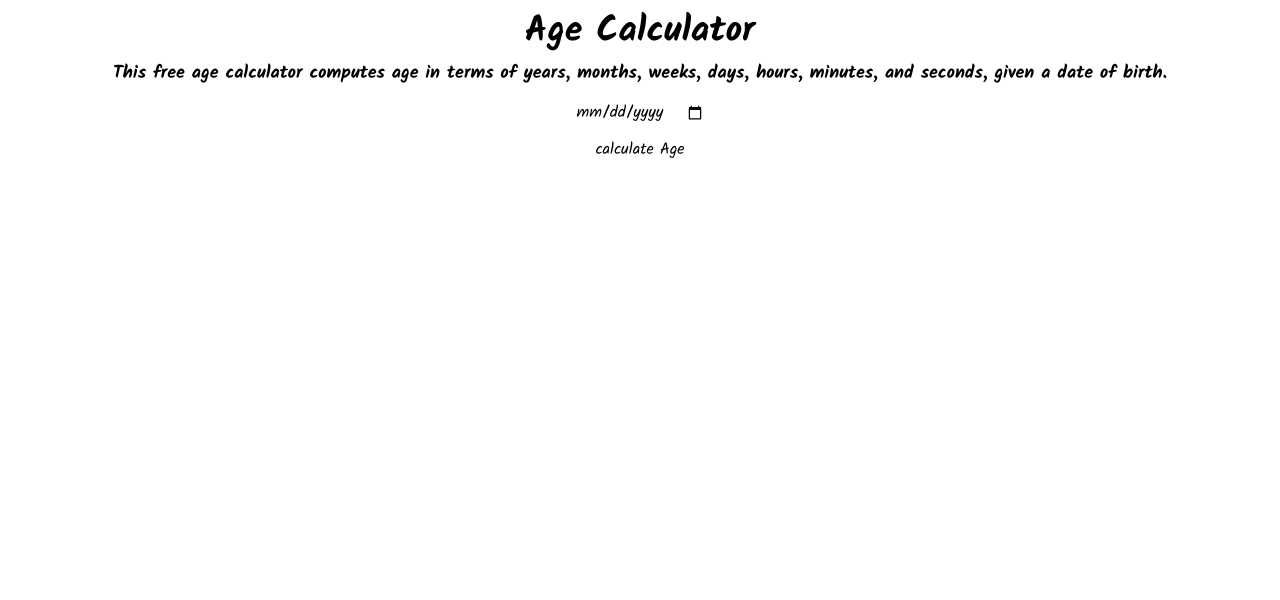
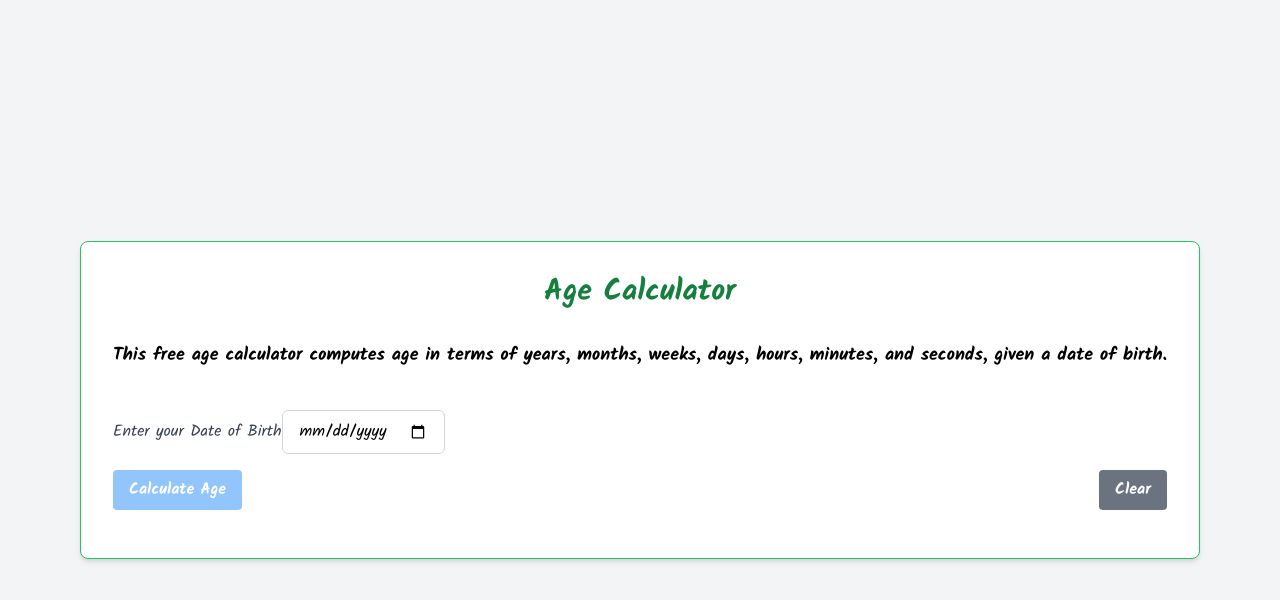
Before and after one commit to topcowmoo/lemurophoenix-halleuxii, a React (Vite) app: page / in a window 1280 px wide. Shown: the top 600 px of the page. Built offline with nearby package versions, Linux system fonts and the light colour scheme.

Commit message:
refactored styles for app.jsx and components

```diff
--- a/src/App.jsx
+++ b/src/App.jsx
@@ -36,18 +36,16 @@ function App() {
   };
 
   return (
-    <div className="container mx-auto my-3 text-center">
-  <h1 className="text-4xl font-bold mt-3">Age Calculator</h1>
-  <strong className="block text-lg mt-2">
-    This free age calculator computes age in terms of years,
-    months, weeks, days, hours, minutes, and seconds, given a
-    date of birth.
-  </strong>
-  <div className="my-3">
-    <AgeCalculator calculateAge={calculateAge} />
-  </div>
-  {age && <AgeResult age={age} />}
-</div>
+    <div className="bg-gray-100 flex items-center justify-center h-screen">
+      <div className="border border-green-500 p-8 rounded-lg shadow-md" style={{ backgroundColor: 'white' }}>
+        <h1 className="text-3xl font-semibold text-center mb-8 text-green-700">Age Calculator</h1>
+        <strong className="block text-lg text-center mb-8">
+          This free age calculator computes age in terms of years, months, weeks, days, hours, minutes, and seconds, given a date of birth.
+        </strong>
+        <AgeCalculator calculateAge={calculateAge} />
+        {age && <AgeResult age={age} />}
+      </div>
+    </div>
   );
 }
 
--- a/src/components/AgeCalculator.jsx
+++ b/src/components/AgeCalculator.jsx
@@ -1,35 +1,55 @@
-import { useState } from "react"
-import PropTypes from 'prop-types';
+import { useState } from "react";
+import PropTypes from "prop-types";
 
 export const AgeCalculator = ({ calculateAge }) => {
-    const [date, setDate] = useState('');
+  const [date, setDate] = useState("");
   console.log(date);
 
   const handleChangeDate = (val) => {
     setDate(val.target.value);
   };
+
   const handleSubmit = (val) => {
     val.preventDefault();
     calculateAge(date);
   };
 
   return (
-        <form onSubmit={handleSubmit}>
-            <div className="col-auto">
-                <input value={date} type="date"
-                    className="mb-3"
-                    onChange={handleChangeDate} />
+    <form onSubmit={handleSubmit} className="flex flex-col mb-4">
+      <div className="mb-4">
+        <label htmlFor="inputDob" className="text-gray-700">
+          Enter your Date of Birth
+        </label>
+        <input
+          id="inputDob"
+          value={date}
+          type="date"
+          className="border border-gray-300 rounded-md px-4 py-2 focus:outline-none focus:border-blue-500 mt-2"
+          onChange={handleChangeDate}
+        />
       </div>
-            <div className="col-auto">
-                <button disabled={!date}
+      <div className="flex justify-between">
+        <button
+          disabled={!date}
           type="submit"
-                    className="btn btn-primary mb-3">
-                    calculate Age
+          className={`${
+            !date ? "bg-blue-300" : "bg-blue-500"
+          } text-white font-semibold px-4 py-2 rounded`}
+        >
+          Calculate Age
+        </button>
+        <button
+          type="button"
+          onClick={() => setDate("")}
+          className="bg-gray-500 text-white font-semibold px-4 py-2 rounded"
+        >
+          Clear
         </button>
       </div>
     </form>
-    )
+  );
 };
+
 AgeCalculator.propTypes = {
   calculateAge: PropTypes.func.isRequired,
-}
+};
--- a/src/components/AgeResult.jsx
+++ b/src/components/AgeResult.jsx
@@ -1,17 +1,20 @@
 import PropTypes from 'prop-types';
+
 export const AgeResult = ({ age }) => {
-    return <>
-        <h5>You are age is {age.years} Years</h5>
-        <h5>Or {age.months} Months</h5>
-        <h5>Or {age.weeks} Weeks</h5>
-        <h5>Or {age.days} Days</h5>
-        <h5>Or {age.hours} Hours</h5>
-        <h5>Or {age.minutes} Minutes</h5>
-        <h5>Or {age.seconds} Seconds</h5>
-    </>
+  return (
+    <div className="text-center mt-4">
+      <h5 className="text-lg font-medium">You are {age.years} Years</h5>
+      <h5 className="text-lg font-medium">Or {age.months} Months</h5>
+      <h5 className="text-lg font-medium">Or {age.weeks} Weeks</h5>
+      <h5 className="text-lg font-medium">Or {age.days} Days</h5>
+      <h5 className="text-lg font-medium">Or {age.hours} Hours</h5>
+      <h5 className="text-lg font-medium">Or {age.minutes} Minutes</h5>
+      <h5 className="text-lg font-medium">Or {age.seconds} Seconds</h5>
+    </div>
+  );
 };
 
-AgeResult.prototypes = {
+AgeResult.propTypes = {
   age: PropTypes.shape({
     years: PropTypes.number.isRequired,
     months: PropTypes.number.isRequired,
@@ -20,5 +23,5 @@ AgeResult.prototypes = {
     hours: PropTypes.number.isRequired,
     minutes: PropTypes.number.isRequired,
     seconds: PropTypes.number.isRequired,
-    }),
+  }).isRequired,
 };
```
Lines whose indentation alone changed are shown as unchanged.
